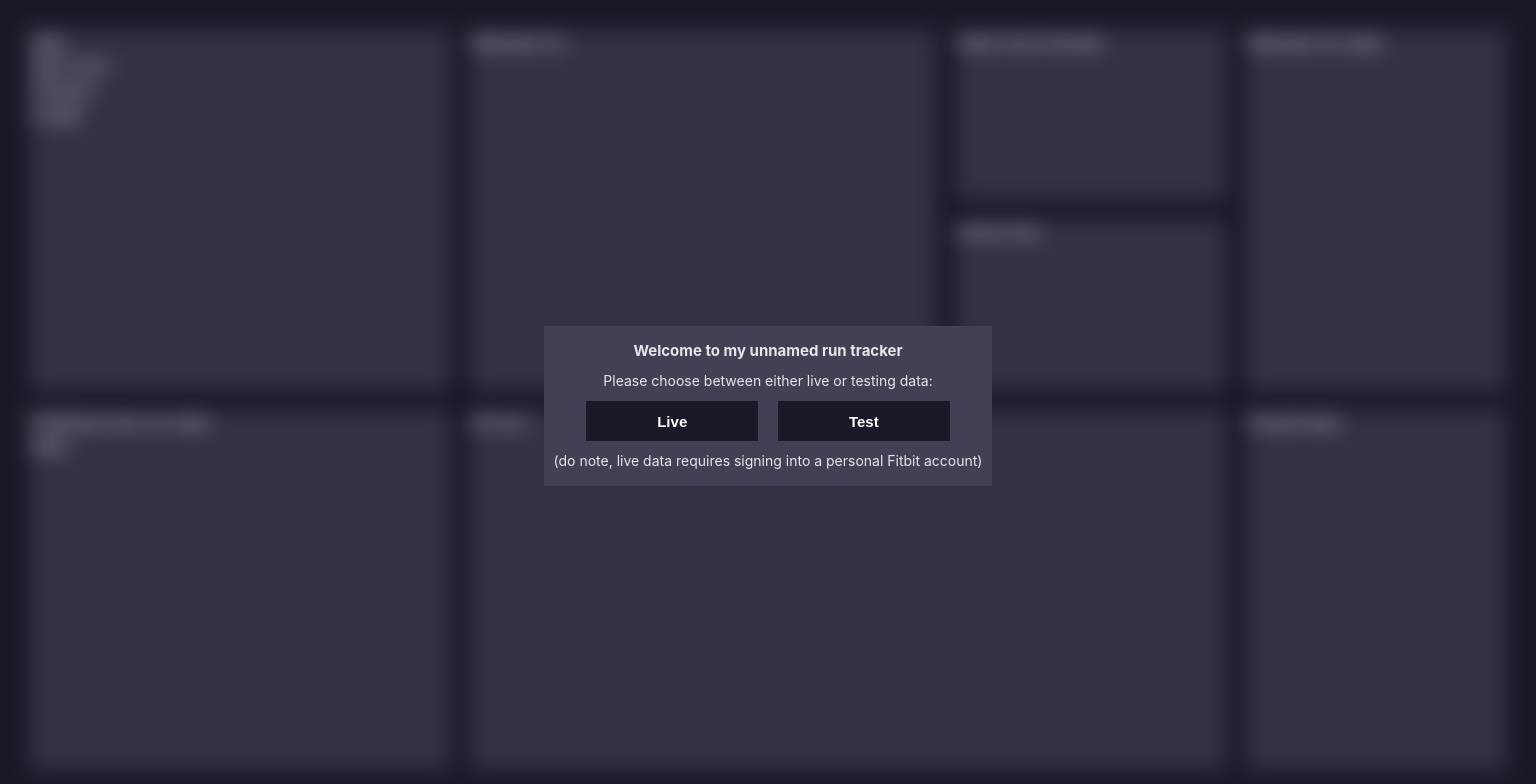
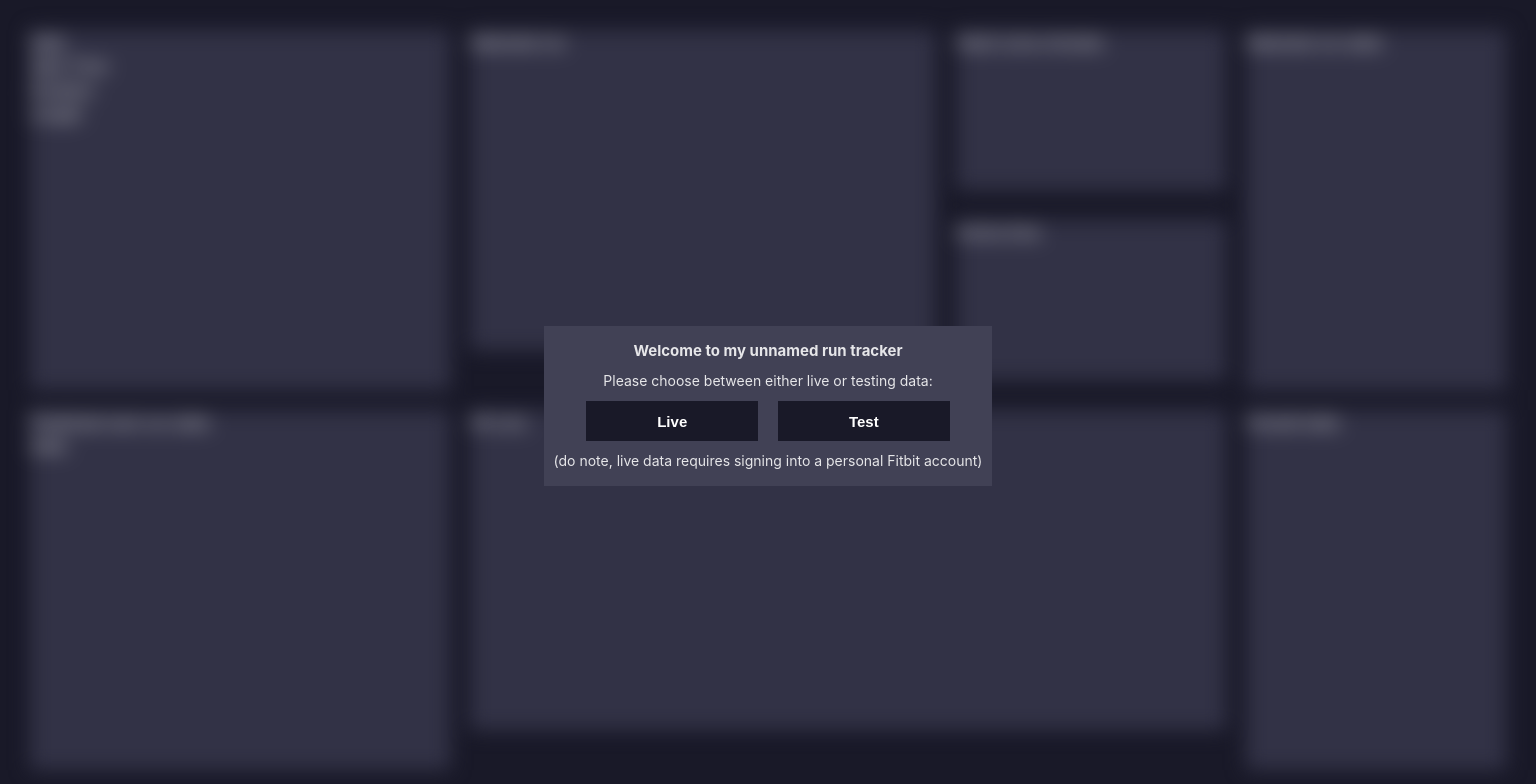
Before and after one commit to daefron/run-tracker, a React (Vite) app: page / in a window 1536 px wide. Shown: the top 784 px of the page. Built offline with nearby package versions, Linux system fonts and the light colour scheme.

Commit message:
tweak to last css change

```diff
--- a/src/App.css
+++ b/src/App.css
@@ -214,6 +214,13 @@ input {
   grid-row: 10 / 13;
   grid-column: 1 / 3;
 }
+#fakeBody > .graphHolder {
+  height: 40vh;
+}
+#fakeBody > .pieHolder {
+  height: 20vh;
+}
+
 #body > .pieHolder {
   height: 150px;
 }
@@ -221,10 +228,10 @@ input {
   height: 200px;
 }
 @media (min-height: 550px) {
-  .pieHolder {
+  #body > .pieHolder {
     height: 20vh;
   }
-  .graphHolder {
+  #body > .graphHolder {
     height: 40vh;
   }
 }
@@ -277,6 +284,12 @@ input {
   }
 }
 @media (min-width: 1394px) {
+  #body > .pieHolder {
+    height: auto;
+  }
+  #body > .graphHolder {
+    height: auto;
+  }
   #root {
     height: calc(100vh - 60px);
     padding: 30px;
```
